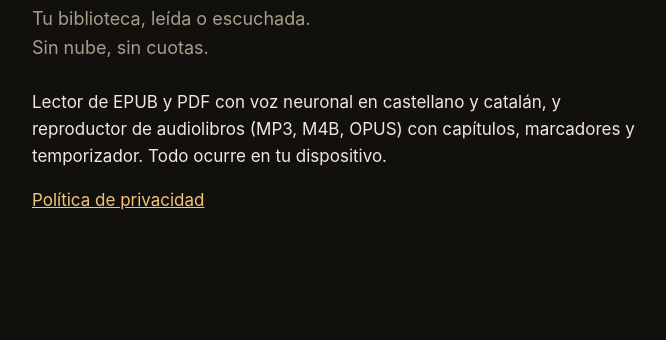
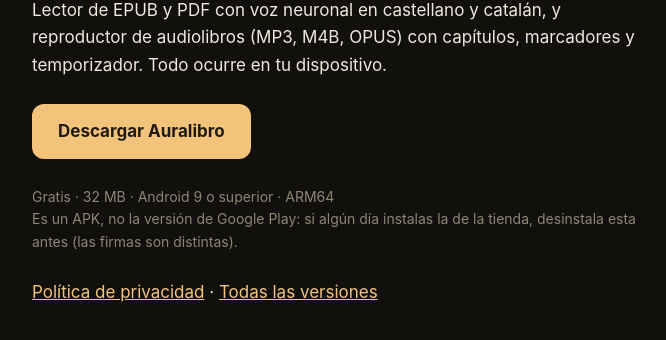
Before and after one commit to davidperezartacho-beep/auralibro, a plain HTML site: page index.html in a window 1280 px wide. Shown: the part 340-680 px from the top of the page, without its empty margins (298-964 px from the left). Drawn offline with Linux system fonts and the light colour scheme.

Commit message:
web: botón de descarga del APK y aviso de firmas

```diff
--- a/index.html
+++ b/index.html
@@ -5,11 +5,20 @@
 <style>body{margin:0;background:#12100d;color:#efe8dc;font:17px/1.6 -apple-system,"Segoe UI",Roboto,Arial,sans-serif;
 display:flex;min-height:100vh;align-items:center;justify-content:center;padding:24px}
 main{max-width:620px}h1{font-size:38px;margin:0 0 8px}.t{color:#a89c8c;font-size:18px;margin:0 0 26px}
-a{color:#f2c37b}</style></head>
+a{color:#f2c37b}
+.btn{display:inline-block;background:#f2c37b;color:#211a12;text-decoration:none;font-weight:700;
+padding:14px 26px;border-radius:12px;margin:8px 0 10px}
+.n{color:#8e8674;font-size:14px;margin:0 0 26px}</style></head>
 <body><main>
 <h1>Auralibro</h1>
 <p class="t">Tu biblioteca, leída o escuchada.<br>Sin nube, sin cuotas.</p>
 <p>Lector de EPUB y PDF con voz neuronal en castellano y catalán, y reproductor de audiolibros
 (MP3, M4B, OPUS) con capítulos, marcadores y temporizador. Todo ocurre en tu dispositivo.</p>
-<p><a href="privacy.html">Política de privacidad</a></p>
+
+<p><a class="btn" href="https://github.com/davidperezartacho-beep/auralibro/releases/download/v10.2.1/Auralibro-Gratis-10.2.apk">Descargar Auralibro</a></p>
+<p class="n">Gratis · 32 MB · Android 9 o superior · ARM64<br>
+Es un APK, no la versión de Google Play: si algún día instalas la de la tienda, desinstala esta antes
+(las firmas son distintas).</p>
+
+<p><a href="privacy.html">Política de privacidad</a> · <a href="https://github.com/davidperezartacho-beep/auralibro/releases">Todas las versiones</a></p>
 </main></body></html>
```
